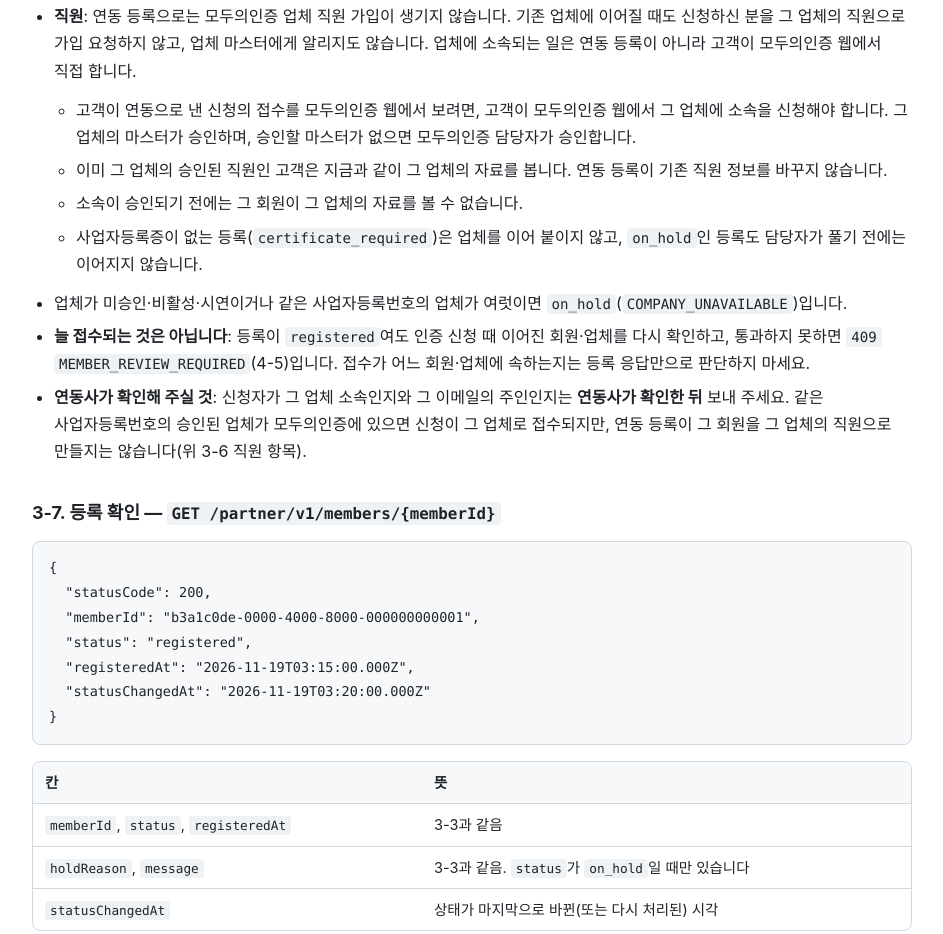
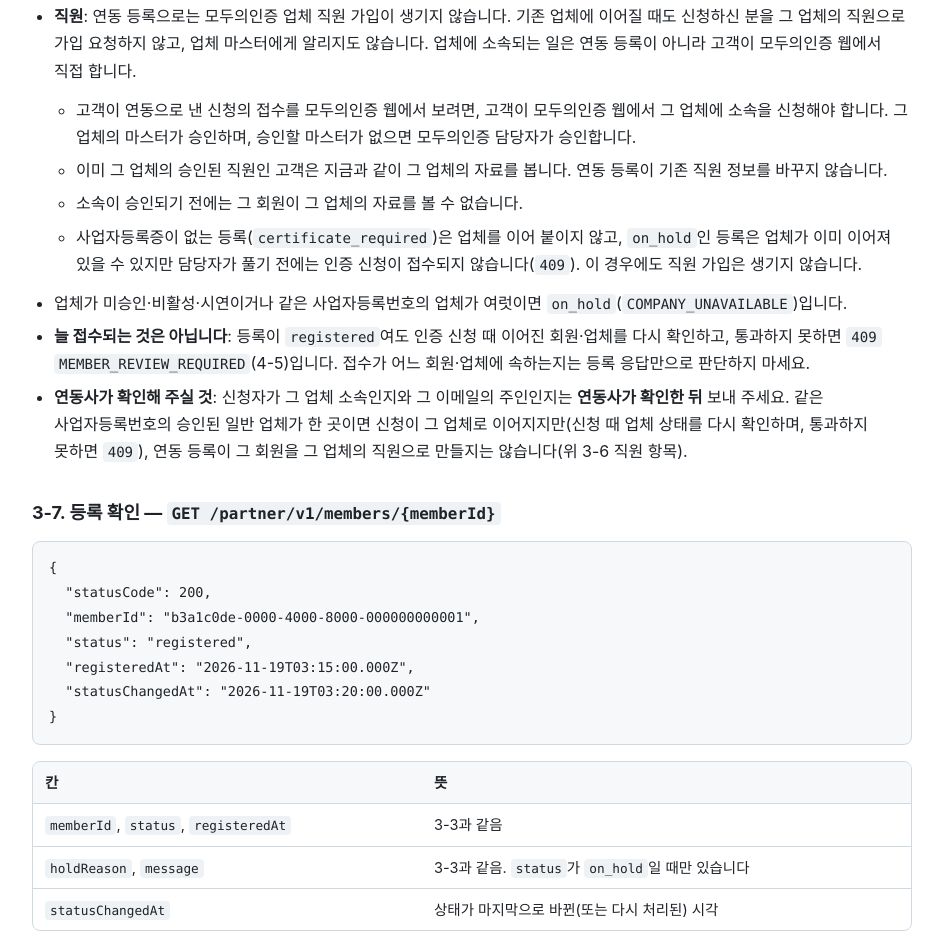
Before and after one commit to Securenet-Co/moducerti-partner-api-docs, a plain HTML site: page index.html in a window 1280 px wide. Shown: the part 7357-8291 px from the top of the page, without its empty margins (324-1267 px from the left). Drawn offline with Linux system fonts and the light colour scheme.

Commit message:
docs: 보류 중 업체 연결과 신청 접수 조건을 실제 동작에 맞춤
규격은 그대로이고 설명만 고쳤습니다.
- 보류(on_hold) 등록도 업체가 이미 이어져 있을 수 있음을 밝힘(직원 가입은 생기지 않음)
- 같은 사업자등록번호의 승인된 일반 업체가 한 곳일 때만 신청이 이어지고, 신청 때 다시 확인해 통과하지 못하면 409임을 명시

Co-Authored-By: Claude Sonnet 5.5 <noreply@anthropic.com>

```diff
--- a/index.html
+++ b/index.html
@@ -443,12 +443,12 @@
 <li>고객이 연동으로 낸 신청의 접수를 모두의인증 웹에서 보려면, 고객이 모두의인증 웹에서 그 업체에 소속을 신청해야 합니다. 그 업체의 마스터가 승인하며, 승인할 마스터가 없으면 모두의인증 담당자가 승인합니다.</li>
 <li>이미 그 업체의 승인된 직원인 고객은 지금과 같이 그 업체의 자료를 봅니다. 연동 등록이 기존 직원 정보를 바꾸지 않습니다.</li>
 <li>소속이 승인되기 전에는 그 회원이 그 업체의 자료를 볼 수 없습니다.</li>
-<li>사업자등록증이 없는 등록(<code>certificate_required</code>)은 업체를 이어 붙이지 않고, <code>on_hold</code>인 등록도 담당자가 풀기 전에는 이어지지 않습니다.</li>
+<li>사업자등록증이 없는 등록(<code>certificate_required</code>)은 업체를 이어 붙이지 않고, <code>on_hold</code>인 등록은 업체가 이미 이어져 있을 수 있지만 담당자가 풀기 전에는 인증 신청이 접수되지 않습니다(<code>409</code>). 이 경우에도 직원 가입은 생기지 않습니다.</li>
 </ul>
 </li>
 <li>업체가 미승인·비활성·시연이거나 같은 사업자등록번호의 업체가 여럿이면 <code>on_hold</code>(<code>COMPANY_UNAVAILABLE</code>)입니다.</li>
 <li><strong>늘 접수되는 것은 아닙니다</strong>: 등록이 <code>registered</code>여도 인증 신청 때 이어진 회원·업체를 다시 확인하고, 통과하지 못하면 <code>409</code> <code>MEMBER_REVIEW_REQUIRED</code>(4-5)입니다. 접수가 어느 회원·업체에 속하는지는 등록 응답만으로 판단하지 마세요.</li>
-<li><strong>연동사가 확인해 주실 것</strong>: 신청자가 그 업체 소속인지와 그 이메일의 주인인지는 <strong>연동사가 확인한 뒤</strong> 보내 주세요. 같은 사업자등록번호의 승인된 업체가 모두의인증에 있으면 신청이 그 업체로 접수되지만, 연동 등록이 그 회원을 그 업체의 직원으로 만들지는 않습니다(위 3-6 직원 항목).</li>
+<li><strong>연동사가 확인해 주실 것</strong>: 신청자가 그 업체 소속인지와 그 이메일의 주인인지는 <strong>연동사가 확인한 뒤</strong> 보내 주세요. 같은 사업자등록번호의 승인된 일반 업체가 한 곳이면 신청이 그 업체로 이어지지만(신청 때 업체 상태를 다시 확인하며, 통과하지 못하면 <code>409</code>), 연동 등록이 그 회원을 그 업체의 직원으로 만들지는 않습니다(위 3-6 직원 항목).</li>
 </ul>
 <h3 id="s3-7">3-7. 등록 확인 — <code>GET /partner/v1/members/{memberId}</code></h3>
 <pre><code class="language-json">{
@@ -1263,7 +1263,7 @@ curl &quot;$MODUCERTI_API_BASE/partner/v1/applications?limit=1&amp;after=&lt;nex
 <tr>
 <td>1.2</td>
 <td>2026-11-24</td>
-<td>규격은 그대로이고 동작 설명만 바뀌었습니다. 연동 등록으로는 모두의인증 업체 직원 가입 요청이 생기지 않습니다(3-6). 버전 1.1의 &#39;승인 대기 직원&#39; 설명은 더 이상 맞지 않습니다. 새 업체를 만들어도 신청하신 분이 첫 마스터가 되지 않고(직원 없는 업체), 같은 사업자등록번호 업체가 있으면 신청만 그 업체로 접수됩니다. 고객이 모두의인증 웹에서 직접 소속을 신청하면 그 업체의 마스터가 승인하고, 마스터가 없으면 모두의인증 담당자가 승인합니다</td>
+<td>규격은 그대로이고 동작 설명만 바뀌었습니다. 연동 등록으로는 모두의인증 업체 직원 가입 요청이 생기지 않습니다(3-6). 버전 1.1의 &#39;승인 대기 직원&#39; 설명은 더 이상 맞지 않습니다. 새 업체를 만들어도 신청하신 분이 첫 마스터가 되지 않고(직원 없는 업체), 같은 사업자등록번호의 승인된 일반 업체가 한 곳이면 신청만 그 업체로 이어지고(신청 때 업체 상태를 다시 확인해 통과하지 못하면 <code>409</code>). 고객이 모두의인증 웹에서 직접 소속을 신청하면 그 업체의 마스터가 승인하고, 마스터가 없으면 모두의인증 담당자가 승인합니다</td>
 </tr>
 </tbody></table></div>
 
```
Also changed, not shown: api/index.html (+1 -1 lines), 3 other files.
